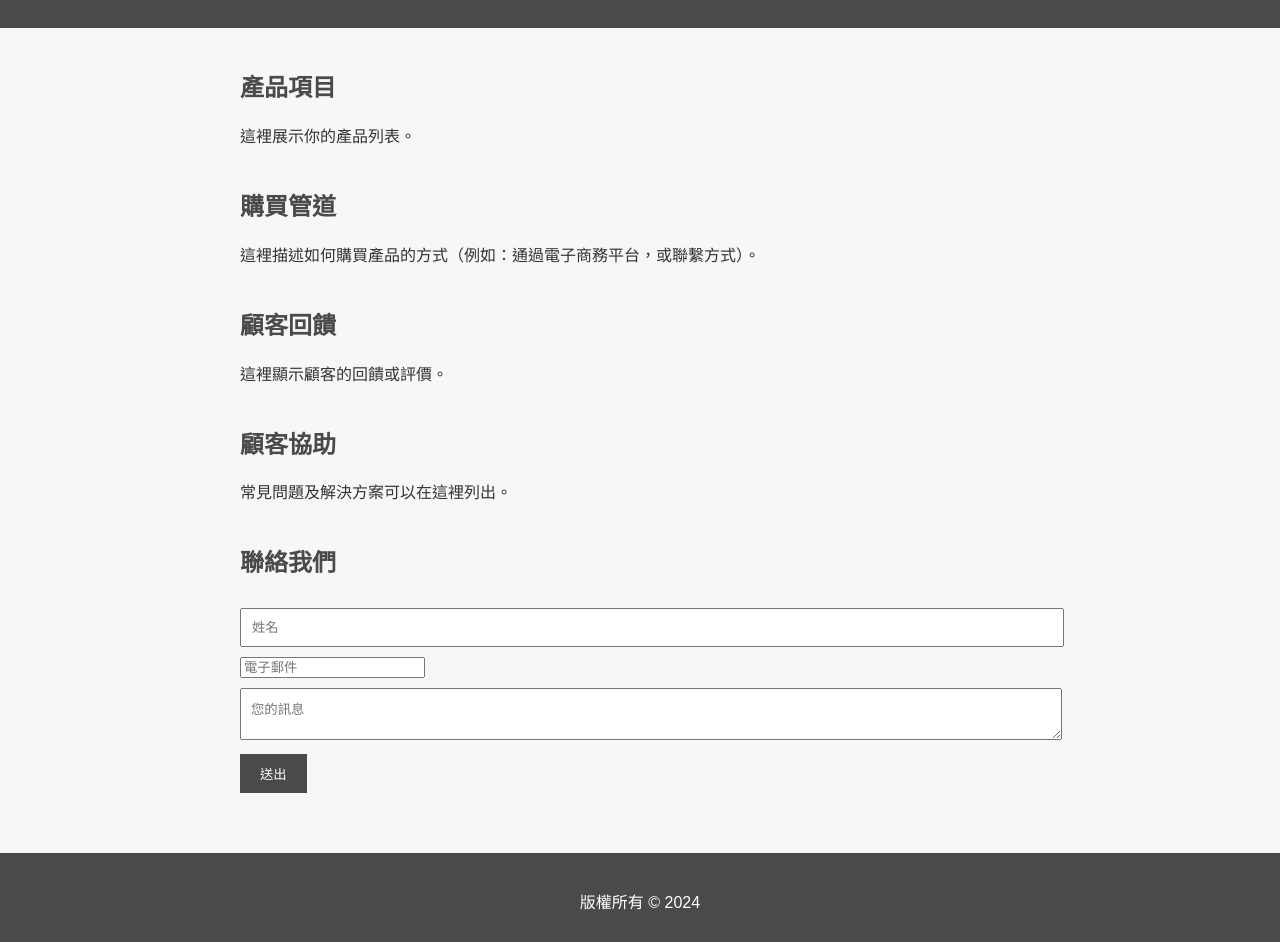
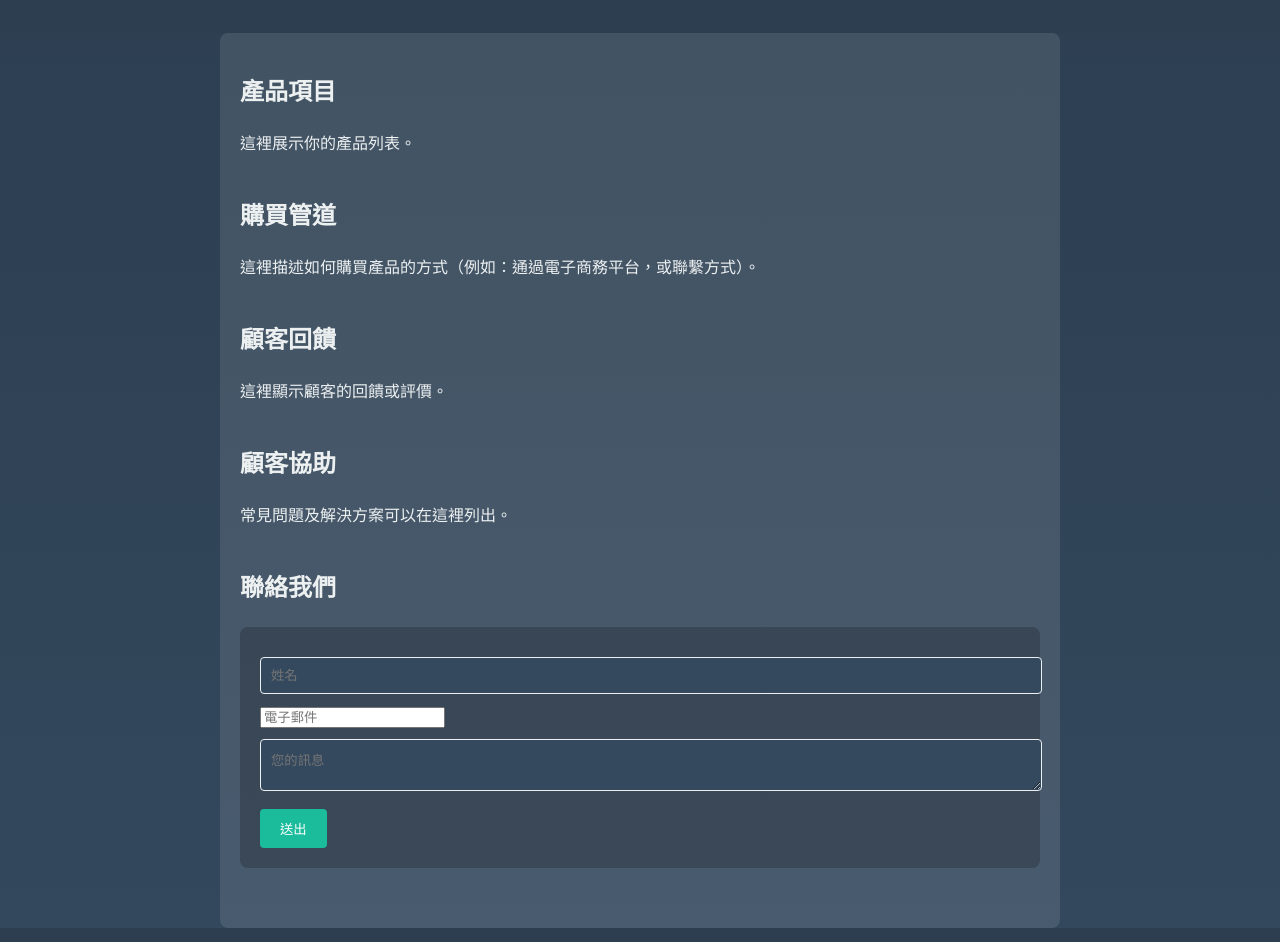
Before and after one commit to Moonlight-NikiLu/Moonlight, a plain HTML site: page index.html in a window 1280 px wide. Shown: the part 101-1043 px from the top of the page. Drawn offline with Linux system fonts and the light colour scheme.

Commit message:
Add files via upload

```diff
--- a/index.html
+++ b/index.html
@@ -6,15 +6,16 @@
     <title>產品網站</title>
     <style>
         body {
-            font-family: Arial, sans-serif;
-            background-color: #f7f7f7;
-            color: #333;
+            font-family: 'Arial', sans-serif;
+            background: linear-gradient(to bottom, #2c3e50, #34495e); /* 月光背景 */
+            color: #ecf0f1;
             margin: 0;
             padding: 0;
+            line-height: 1.6;
         }
         header, footer {
-            background-color: #4A4A4A;
-            color: white;
+            background-color: #2c3e50;
+            color: #ecf0f1;
             text-align: center;
             padding: 20px;
         }
@@ -22,24 +23,36 @@
             padding: 20px;
             max-width: 800px;
             margin: 0 auto;
+            background-color: rgba(255, 255, 255, 0.1); /* 半透明背景 */
+            border-radius: 8px;
         }
         section {
             margin-bottom: 40px;
         }
         h1, h2 {
-            color: #4A4A4A;
+            color: #ecf0f1;
         }
         input[type="text"], textarea {
             width: 100%;
             padding: 10px;
             margin: 10px 0;
+            border: 1px solid #ecf0f1;
+            border-radius: 4px;
+            background: #34495e;
+            color: #ecf0f1;
         }
         input[type="submit"] {
             padding: 10px 20px;
-            background-color: #4A4A4A;
+            background-color: #1abc9c;
             color: white;
             border: none;
+            border-radius: 4px;
             cursor: pointer;
+        }
+        form {
+            background: rgba(0, 0, 0, 0.2);
+            padding: 20px;
+            border-radius: 8px;
         }
     </style>
 </head>
```
